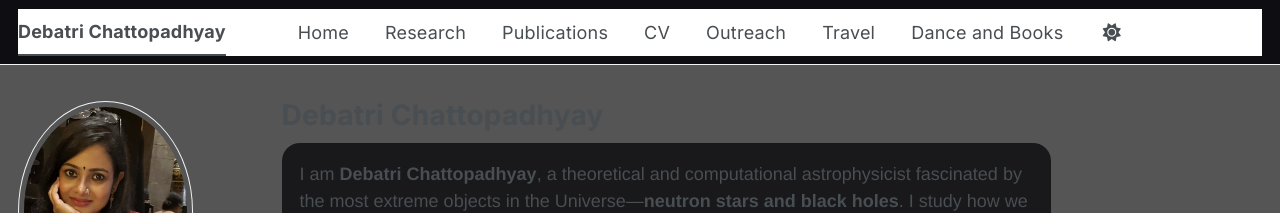
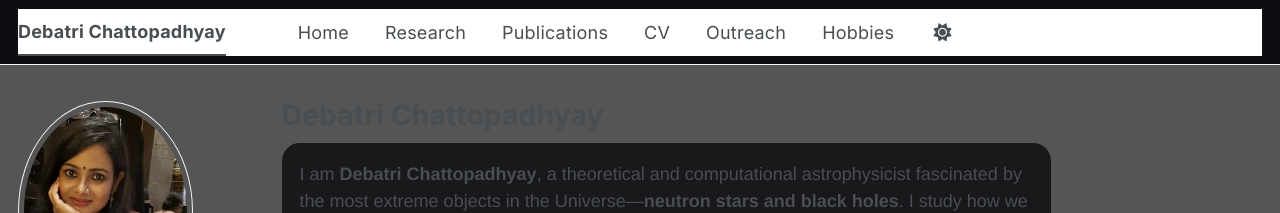
Before and after one commit to debatric/debatric.github.io, a Jekyll site: the page built from _pages/about.md, in a window 1280 px wide. Shown: the top 213 px of the page. Built offline with Jekyll 4.4.1, drawn with Linux system fonts in a browser that asks for light colours; some web fonts are replaced; a script bundle is joined from its source files by our own code; library files that are not in the unit come from our copies.

Commit message:
Update navigation.yml

```diff
--- a/_data/navigation.yml
+++ b/_data/navigation.yml
@@ -17,10 +17,10 @@ main:
     url: /cv/
   - title: "Outreach"
     url: /outreach/
-  - title: "Travel"
-    url: /Travel/
-  - title: "Dance and Books"
-    url: /Dance & Books/
+  - title: "Hobbies"
+    url: /hobbies/
+
+
 
 
 # main:
```
